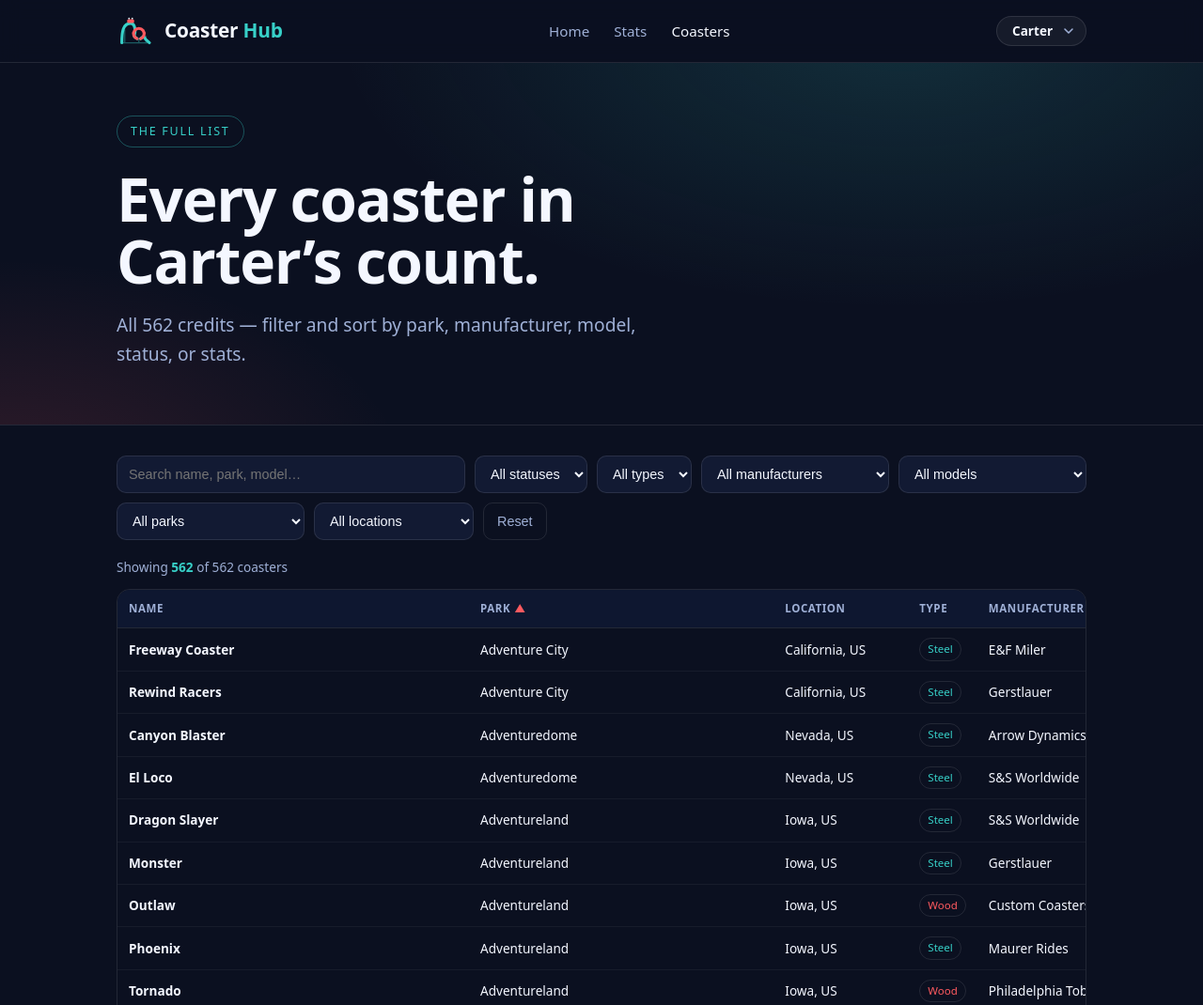
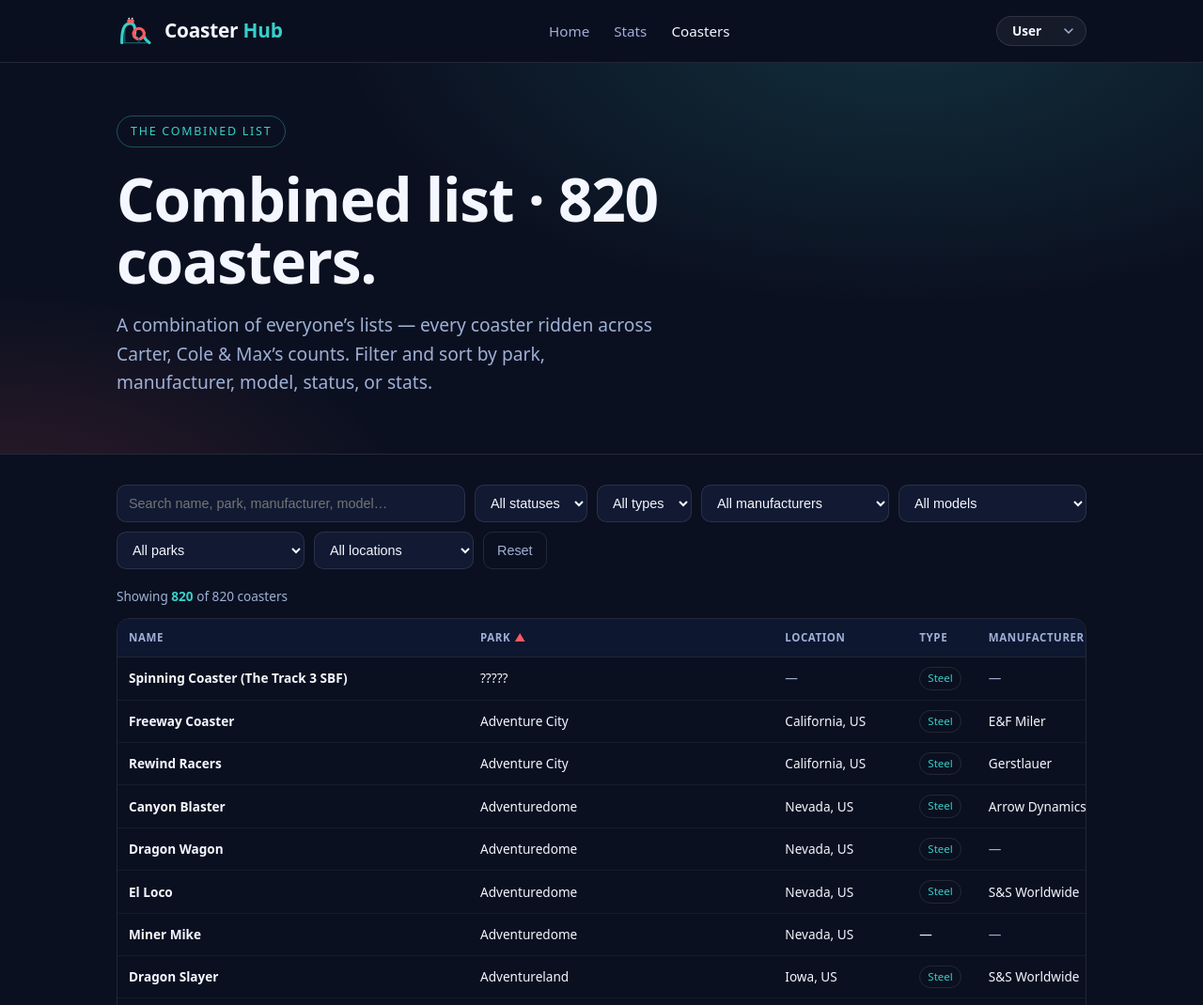
Before and after one commit to crblanchard/coasterhub, a plain HTML site: page coasters.html in a window 1280 px wide. Shown: the top 1070 px of the page at 94% size. Drawn offline with Linux system fonts and the light colour scheme.

Commit message:
Coasters = combined list of all riders; Stats = riders hub (pick a person + combined totals); nav rework

```diff
--- a/app.js
+++ b/app.js
@@ -327,7 +327,8 @@
   // (/stats, /coasters); everyone else lives under /user/<slug>/.
   function userPageHref(slug, page) {
     if (page === "home") return "/";
-    return (slug === DEFAULT_SLUG) ? "/" + page : "/user/" + slug + "/" + page;
+    if (page === "coasters") return "/coasters";   // combined list (shared)
+    return "/user/" + slug + "/stats";              // a rider's own dashboard
   }
 
   // Wire the header for a page ("home" | "stats" | "coasters"): point the
@@ -335,30 +336,28 @@
   // render the User picker (alphabetical).
   function initNav(page) {
     if (typeof document === "undefined") return;
-    var slug = currentUser() || DEFAULT_SLUG;
-    var onPerson = (page === "stats" || page === "coasters");
+    var slug = currentUser(); // set only on a rider's dashboard (/user/<slug>/stats)
 
     var sEl = document.querySelector('[data-nav="stats"]');
     var cEl = document.querySelector('[data-nav="coasters"]');
-    if (sEl) sEl.setAttribute("href", userPageHref(slug, "stats"));
-    if (cEl) cEl.setAttribute("href", userPageHref(slug, "coasters"));
+    if (sEl) sEl.setAttribute("href", "/stats");     // the riders hub
+    if (cEl) cEl.setAttribute("href", "/coasters");  // the combined list
 
     var links = document.querySelectorAll('nav.links a[data-nav]');
     for (var i = 0; i < links.length; i++) {
       links[i].classList.toggle("active", links[i].getAttribute("data-nav") === page);
     }
 
+    // The picker always jumps to a rider's own stats dashboard.
     var wrap = document.getElementById("people");
     if (wrap) {
-      var target = onPerson ? page : "stats"; // where the picker sends you
-      var current = onPerson ? slug : null;   // active user (none on Home)
       var sorted = USERS.slice().sort(function (a, b) { return a.name.localeCompare(b.name); });
-      var opts = current ? "" : '<option value="" selected disabled>User</option>';
+      var opts = slug ? "" : '<option value="" selected disabled>User</option>';
       opts += sorted.map(function (u) {
-        var on = (u.slug === current) ? " selected" : "";
-        return '<option value="' + userPageHref(u.slug, target) + '"' + on + '>' + u.name + '</option>';
+        var on = (u.slug === slug) ? " selected" : "";
+        return '<option value="/user/' + u.slug + '/stats"' + on + '>' + u.name + '</option>';
       }).join("");
-      wrap.innerHTML = '<select class="userpick" aria-label="Select user">' + opts + '</select>';
+      wrap.innerHTML = '<select class="userpick" aria-label="Select rider">' + opts + '</select>';
       var sel = wrap.querySelector("select");
       sel.addEventListener("change", function () { if (sel.value) location.href = sel.value; });
     }
--- a/coasters.html
+++ b/coasters.html
@@ -4,18 +4,16 @@
 <meta charset="UTF-8">
 <meta name="viewport" content="width=device-width, initial-scale=1.0">
 <base href="/">
-<title>Coasters — Coaster Hub</title>
-<meta name="description" content="The full list of every coaster in my count — filter and sort.">
+<title>Combined list — Coaster Hub</title>
+<meta name="description" content="The combined list of every roller coaster across everyone's counts on Coaster Hub.">
 <link rel="stylesheet" href="style.css">
 <link rel="icon" href="favicon.svg" type="image/svg+xml">
 <link rel="icon" href="favicon-32.png" sizes="32x32" type="image/png">
 <link rel="icon" href="favicon-16.png" sizes="16x16" type="image/png">
 <link rel="apple-touch-icon" href="apple-touch-icon.png">
-<meta property="og:title" content="Coaster Hub">
-<meta property="og:description" content="A roller coaster count, visualized — credits, rides, parks, geography, and records.">
+<meta property="og:title" content="Coaster Hub — Combined list">
+<meta property="og:description" content="Every coaster across everyone's counts.">
 <meta property="og:image" content="https://coasterhub.org/og-image.png">
-<meta property="og:type" content="website">
-<meta name="twitter:card" content="summary_large_image">
 <style>
   .controls{display:flex;flex-wrap:wrap;gap:10px;margin:8px 0 18px}
   .controls input,.controls select{background:var(--panel);border:1px solid var(--line);color:var(--fg);padding:10px 12px;border-radius:10px;font-size:.9rem}
@@ -60,19 +58,19 @@
 </div></header>
 
 <section class="hero" style="padding:56px 0 30px"><div class="container">
-  <span class="badge">The full list</span>
-  <h1 style="max-width:18ch">Every coaster in the count.</h1>
-  <p>All <span id="total">…</span> credits — filter and sort by park, manufacturer, model, status, or stats.</p>
+  <span class="badge">The combined list</span>
+  <h1 style="max-width:20ch">Combined list &middot; <span id="total">…</span> coasters.</h1>
+  <p>A combination of everyone&rsquo;s lists — every coaster ridden across Carter, Cole &amp; Max&rsquo;s counts. Filter and sort by park, manufacturer, model, status, or stats.</p>
 </div></section>
 
 <section class="block" style="padding-top:24px"><div class="container">
   <div id="err">
-    <strong>Couldn't load the data.</strong> This page reads external data files, so it needs to be served over the web. View it on the live site, or run <code>python -m http.server</code> from this folder and open <code>localhost:8000/coasters.html</code>.
+    <strong>Couldn&rsquo;t load the data.</strong> This page reads external data files, so it needs to be served over the web. View it on the live site, or run <code>python -m http.server</code> from this folder and open <code>localhost:8000/coasters.html</code>.
   </div>
-  <div id="loading">Loading coasters…</div>
+  <div id="loading">Loading the combined list…</div>
   <div id="ui" style="display:none">
     <div class="controls">
-      <input id="q" type="search" placeholder="Search name, park, model…">
+      <input id="q" type="search" placeholder="Search name, park, manufacturer, model…">
       <select id="f_status"><option value="">All statuses</option><option value="Operating">Operating</option><option value="Defunct">Defunct</option></select>
       <select id="f_type"><option value="">All types</option></select>
       <select id="f_manu"><option value="">All manufacturers</option></select>
@@ -104,40 +102,22 @@ const ALLCOLS=[
  {k:'manu',t:'Manufacturer',num:false},
  {k:'model',t:'Model',num:false},
  {k:'yr',t:'Year',num:true},
- {k:'status',t:'Status',num:false},
- {k:'first',t:'First Ridden',num:false},
- {k:'rides',t:'Rides',num:true},
  {k:'h',t:'Height (ft)',num:true},
  {k:'s',t:'Speed (mph)',num:true},
  {k:'l',t:'Length (ft)',num:true},
  {k:'inv',t:'Inv',num:true},
+ {k:'status',t:'Status',num:false},
 ];
 let COLS=ALLCOLS;
 let sortKey='park', sortDir=1;
 const FILTS=['q','f_status','f_type','f_manu','f_model','f_park','f_loc'];
-// Friend pages are unlisted: nav always points to the main (Carter) site.
-CoasterHub.loadUser().then(function(s){
-  // Only the coasters this user has actually ridden.
-  DATA=s.coasters.filter(function(c){return s.byCoaster[c.id];}).map(function(c){
-    var d=s.byCoaster[c.id];
-    return Object.assign({},c,{rides:d.rides,first:d.first,num:d.num,status:c.closed?'Defunct':'Operating'});
-  });
-  // Keep the First Ridden / Rides columns only if this user has that data.
-  var anyFirst=DATA.some(function(c){return c.first;});
-  var anyRides=DATA.some(function(c){return c.rides!=null;});
-  COLS=ALLCOLS.filter(function(col){
-    if(col.k==='first')return anyFirst;
-    if(col.k==='rides')return anyRides;
-    return true;
-  });
-  // Default sort is by park (ascending); coasters within a park fall alphabetically by name.
+const esc=t=>String(t).replace(/[&<>"]/g,c=>({'&':'&amp;','<':'&lt;','>':'&gt;','"':'&quot;'}[c]));
+
+fetch('/coasters.json').then(r=>r.json()).then(function(j){
+  DATA=j.coasters.map(function(c){return Object.assign({},c,{status:c.closed?'Defunct':'Operating'});});
   document.getElementById('loading').style.display='none';
   document.getElementById('ui').style.display='block';
-  document.getElementById('total').textContent=DATA.length;
-  var nm=String(s.userName||'Carter').replace(/[&<>\"]/g,'');
-  var whose=nm+'’s';
-  var h1=document.querySelector('.hero h1'); if(h1) h1.textContent='Every coaster in '+whose+' count.';
-  document.title=nm+'’s Coasters — Coaster Hub';
+  document.getElementById('total').textContent=DATA.length.toLocaleString();
   init();
 }).catch(function(e){
   console.error(e);
@@ -168,7 +148,7 @@ function current(){
   var rows=DATA.filter(function(c){
     if(fs&&c.status!==fs)return false; if(ft&&c.type!==ft)return false; if(fm&&c.manu!==fm)return false;
     if(fmo&&c.model!==fmo)return false; if(fp&&c.park!==fp)return false; if(fl&&c.loc!==fl)return false;
-    if(q){var hay=(c.name+' '+c.park+' '+(c.model||'')+' '+(c.manu||'')).toLowerCase();if(hay.indexOf(q)<0)return false;}
+    if(q){var hay=(c.name+' '+c.park+' '+(c.model||'')+' '+(c.manu||'')+' '+(c.loc||'')).toLowerCase();if(hay.indexOf(q)<0)return false;}
     return true;});
   rows.sort(function(a,a2){var x=a[sortKey],y=a2[sortKey],c;
     if(x==null&&y==null)c=0; else if(x==null)c=1; else if(y==null)c=-1;
@@ -179,16 +159,16 @@ function current(){
 }
 function render(){
   var rows=current();
-  document.getElementById('count').innerHTML='Showing <b>'+rows.length+'</b> of '+DATA.length+' coasters';
+  document.getElementById('count').innerHTML='Showing <b>'+rows.length.toLocaleString()+'</b> of '+DATA.length.toLocaleString()+' coasters';
   var head=document.getElementById('head');
   head.querySelectorAll('th').forEach(function(th){var a=th.querySelector('.ar');if(a)a.remove();
     if(th.dataset.k===sortKey){var sp=document.createElement('span');sp.className='ar';sp.textContent=sortDir<0?'▼':'▲';th.appendChild(sp);}});
   document.getElementById('body').innerHTML=rows.map(function(c){return '<tr>'+COLS.map(function(col){
     var v=c[col.k];
-    if(col.k==='type')return '<td><span class="pill '+(v==='Wood'?'wood':'steel')+'">'+v+'</span></td>';
+    if(col.k==='type')return '<td>'+(v?'<span class="pill '+(v==='Wood'?'wood':'steel')+'">'+v+'</span>':'<span class="muted">—</span>')+'</td>';
     if(col.k==='status')return c.closed?'<td><span class="pill def">Defunct</span><span class="cyear">'+String(c.closed).slice(0,4)+'</span></td>':'<td><span class="pill op">Operating</span></td>';
     if(v==null||v==='')return '<td class="muted">—</td>';
-    return '<td class="'+(col.num?'num':'')+' '+(col.cls||'')+'">'+v+'</td>';
+    return '<td class="'+(col.num?'num':'')+' '+(col.cls||'')+'">'+esc(v)+'</td>';
   }).join('')+'</tr>';}).join('');
 }
 </script>
```
Also changed, not shown: stats.html (+48 -4 lines).
